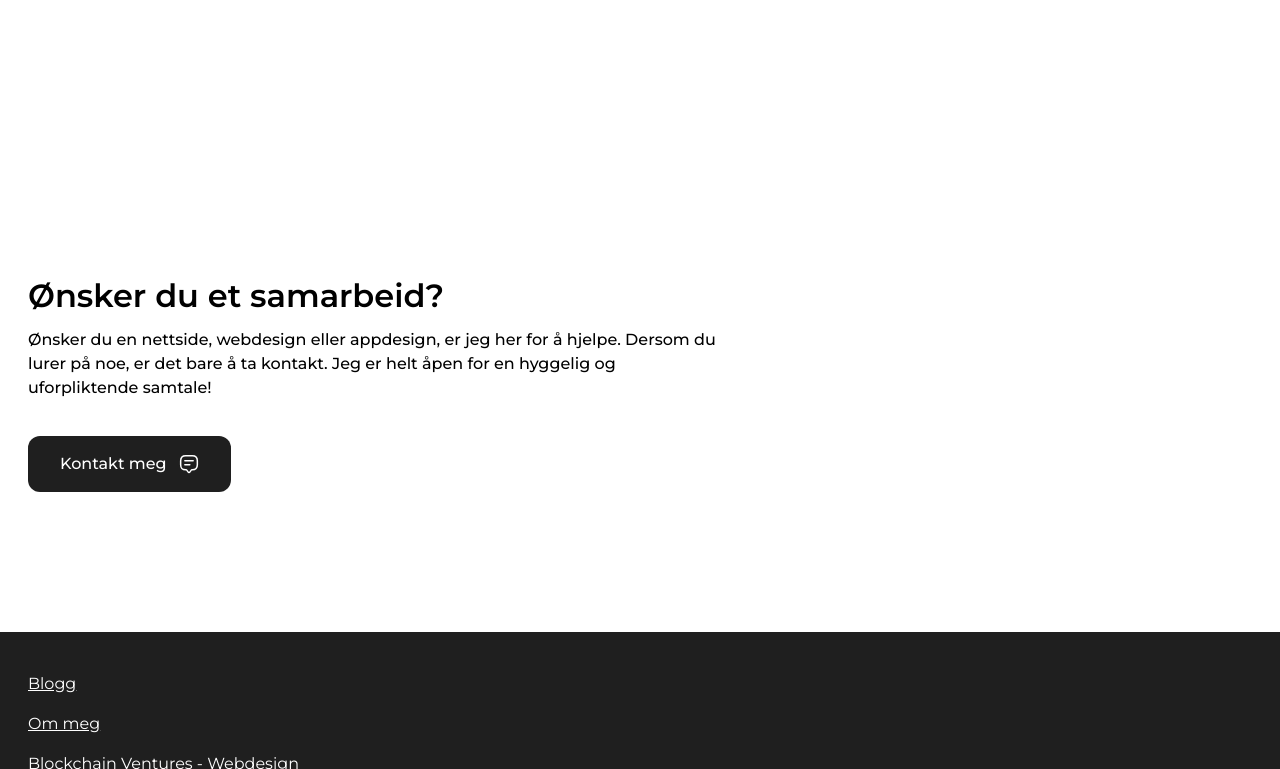
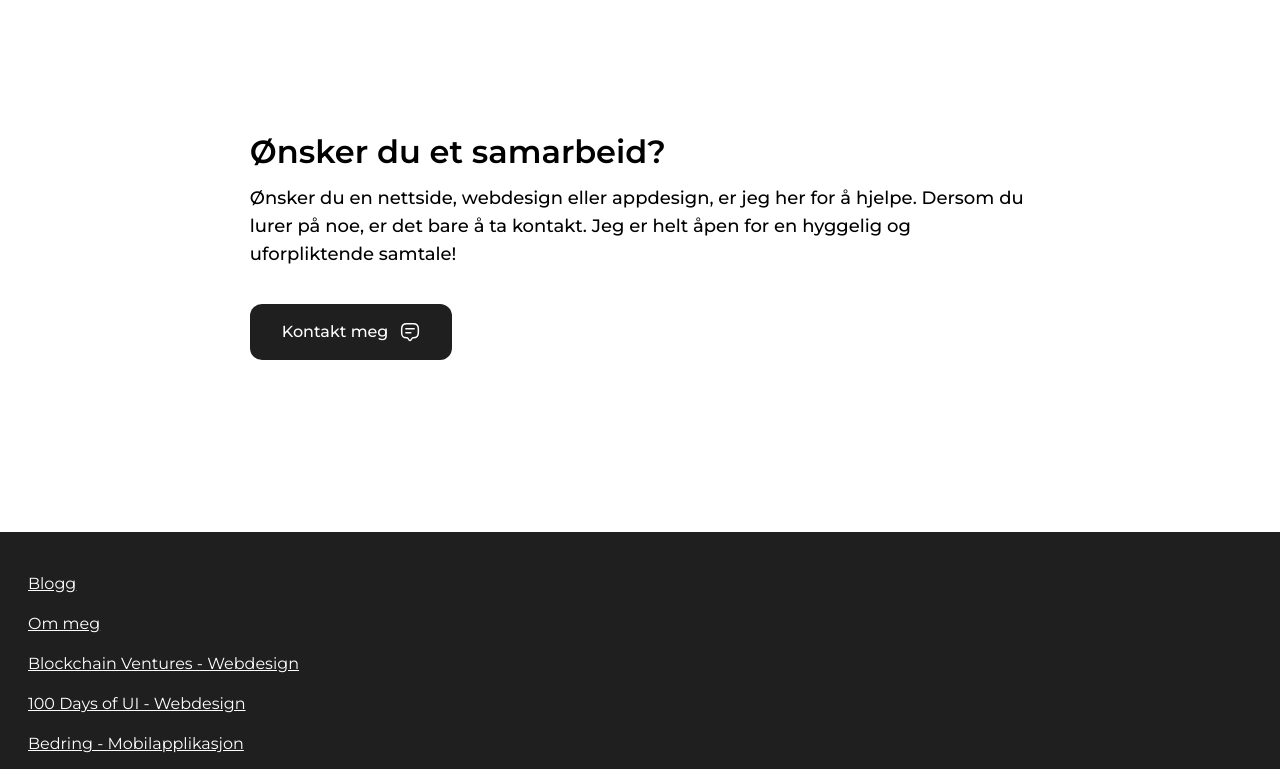
Before and after one commit to Trym2/Portfolio-2023, a website: page blogg/hva-er-seo.html in a window 1280 px wide. Shown: the part 4660-5429 px from the top of the page. Drawn offline with nearby package versions, Linux system fonts and the light colour scheme.

Commit message:
small blog change

```diff
--- a/blogg/hva-er-seo.html
+++ b/blogg/hva-er-seo.html
@@ -157,11 +157,10 @@
 
 </section>
 
-    </main>
-
-    <section class="mb-28">
+<section class="mb-28 flex justify-center">
+  <div>
     <h2 class="text-3xl font-semibold mb-2">Ønsker du et samarbeid?</h2>
-        <p class="font-medium mb-9 max-w-prose">
+    <p class="font-medium mb-9 max-w-prose text-lg">
       Ønsker du en nettside, webdesign eller appdesign, er
       jeg her for å hjelpe. Dersom du lurer på noe, er det bare å ta
       kontakt. Jeg er helt åpen for en hyggelig og uforpliktende samtale!
@@ -173,7 +172,9 @@
       <p>Kontakt meg</p>
       <img alt="" src="../icons/messagetext1.svg" width="20" height="20" />
     </a>
+  </div>
 </section>
+    </main>
   </div>
 
 
```
Lines whose indentation alone changed are shown as unchanged.
